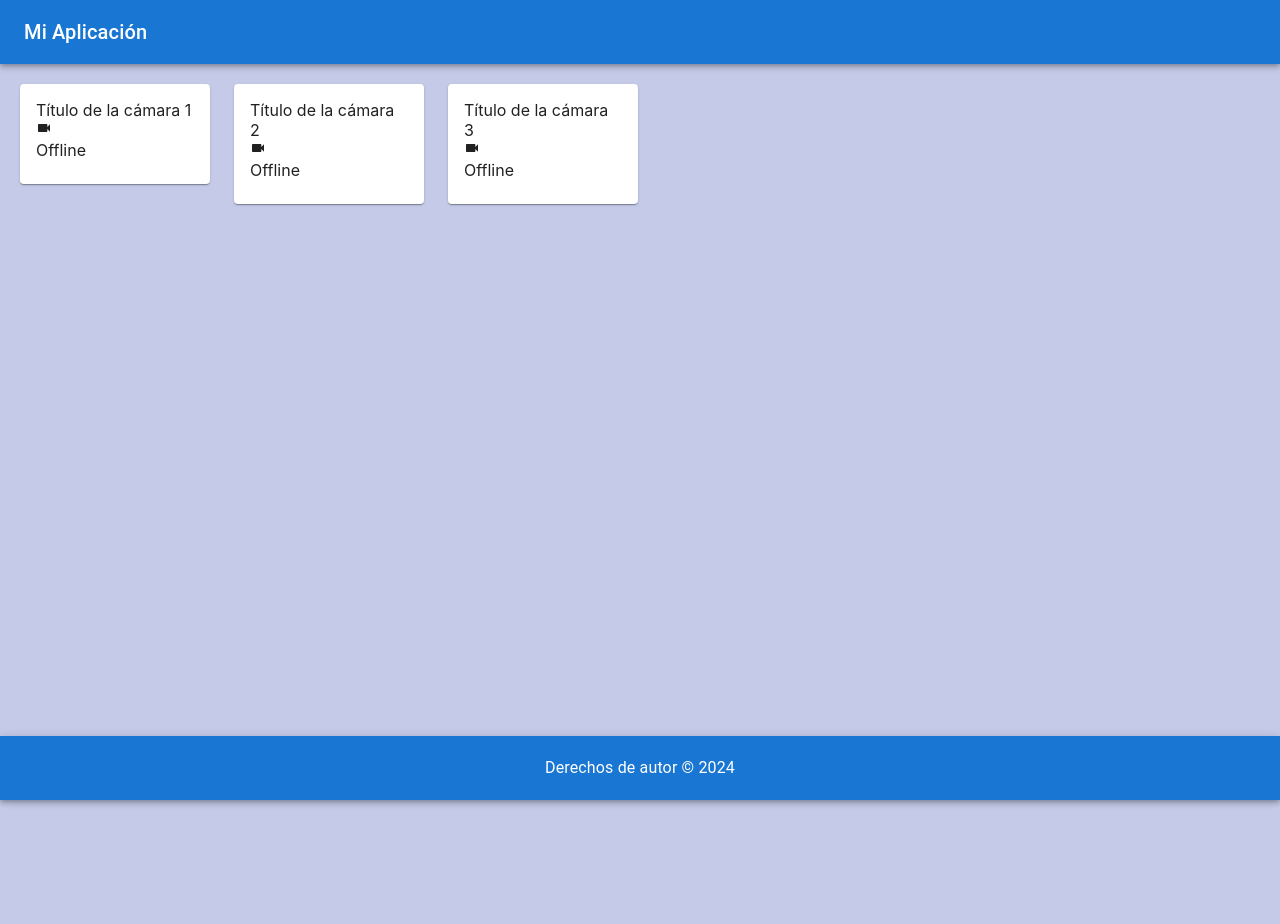
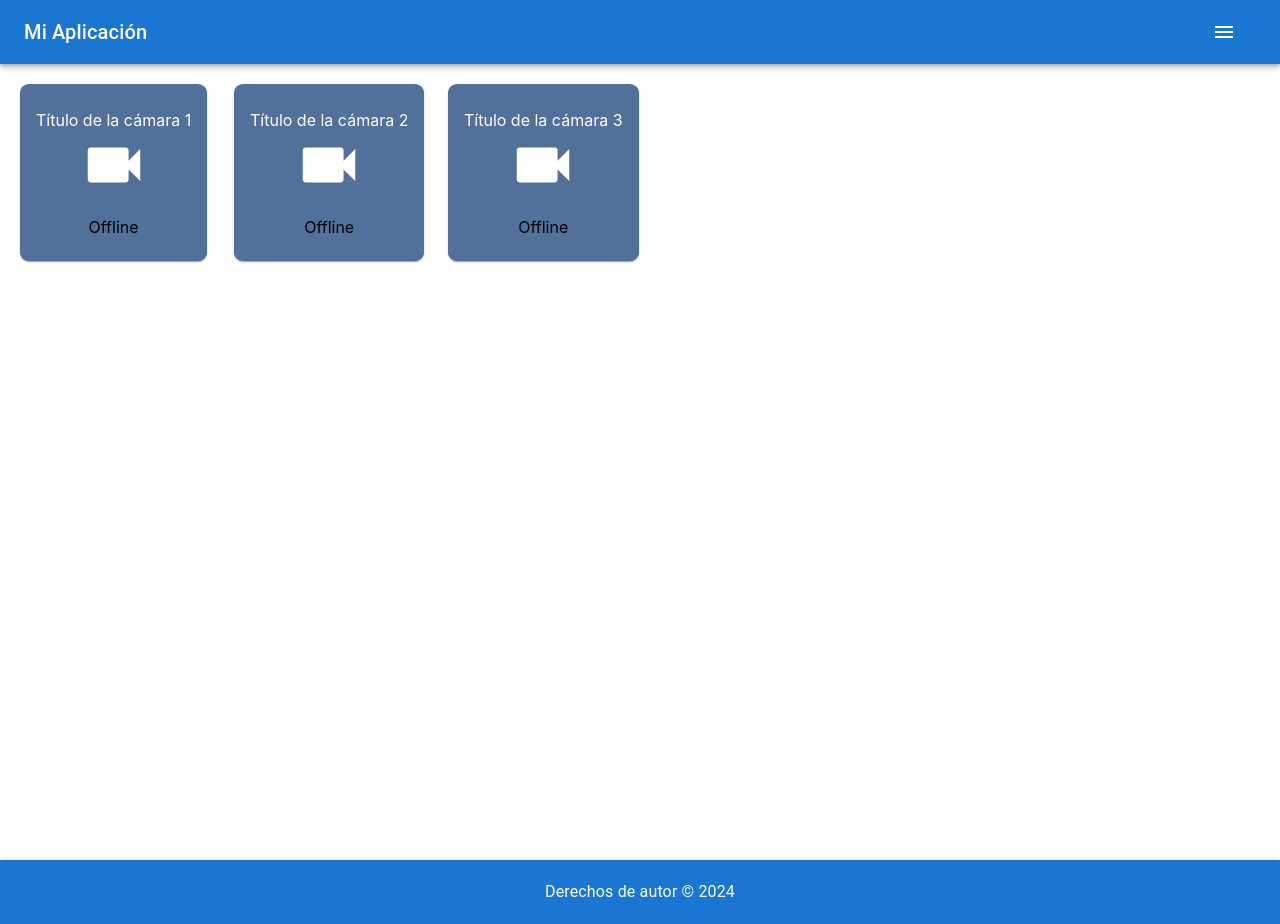
Before and after one commit to TECasistencia/SaaSAssist, a React (Create React App) app: page /Inicio in a window 1280 px wide. Before the commit the page ends 800 px from the top, so only its background shows below. Built offline with nearby package versions, Linux system fonts and the light colour scheme.

Commit message:
style: CameraCard, PageInicio y Header

```diff
--- a/src/components/styles/styleInicio.css
+++ b/src/components/styles/styleInicio.css
@@ -1,25 +1,47 @@
-body {
-  background: rgb(196, 202, 231);
+.MuiPaper-root.MuiPaper-elevation.MuiPaper-rounded.MuiPaper-elevation1.MuiCard-root.css-bhp9pd-MuiPaper-root-MuiCard-root {
+  border-radius: 5%;
+  background: #86a6cf;
+  width: max-content;
+  height: max-content;
 }
 
-.footer {
-  position: fixed;
-  left: 0;
-  bottom: 0;
-  width: 100%;
-  text-align: center;
+.cameraContent {
+  display: flex;
+  flex-direction: column;
+  background: #51719a;
+  color: #ffffff;
+  justify-content: space-between;
+  align-items: center;
+
+  transition: transform 0.3s ease;
 }
 
-.cameraMedia {
-  background: gray;
-  color: aliceblue;
+.cameraContent:hover {
+  transform: translateY(-5px);
 }
 
-.grid_container {
-  top: 1000px;
+.title {
+  margin-top: 10px;
+}
+
+.statusText.Offline {
+  color: black;
+}
+
+.statusText.Online {
+  color: white;
+}
+
+.iconContainer {
+  font-size: 70px;
 }
 
 .box {
+  min-height: 100vh;
   margin-top: 20px;
   margin-left: 20px;
 }
+
+.menuIcon {
+  color: white;
+}
```
